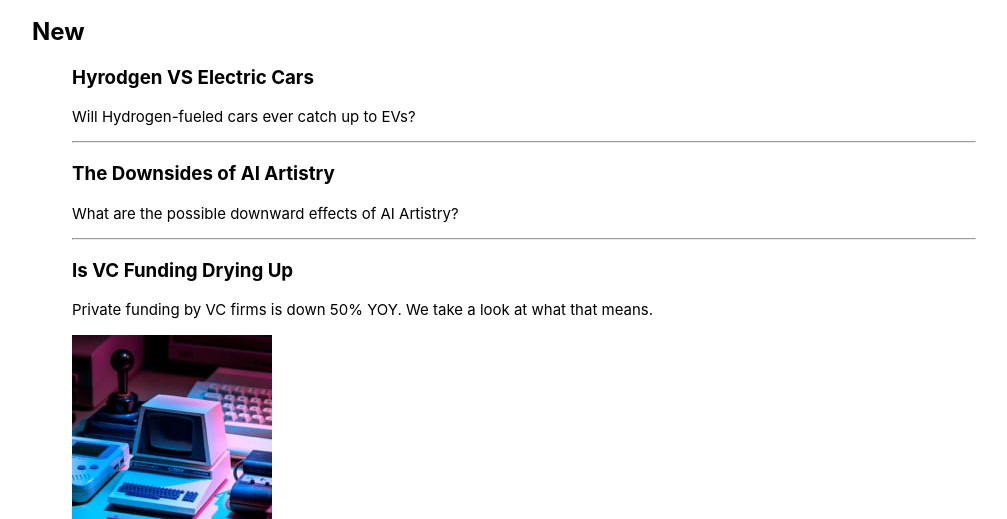
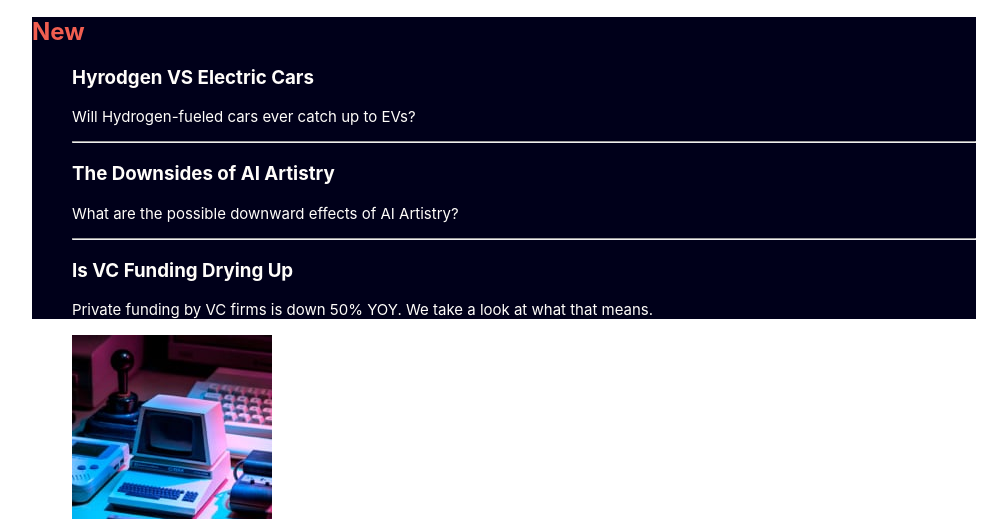
Before and after one commit to 3man75/news-homepage-main, a plain HTML site: page index.html in a window 1280 px wide. Shown: the part 658-1177 px from the top of the page, without its empty margins (136-1143 px from the left). Drawn offline with Linux system fonts and the light colour scheme.

Commit message:
commiting to css

```diff
--- a/style.css
+++ b/style.css
@@ -21,7 +21,6 @@ li {
   list-style: none;
 }
 
-/* Header */
 header {
   color: var(--primary-org);
   justify-content: space-between;
@@ -52,3 +51,14 @@ header {
     grid-row: 1/2;
     grid-column: 2/3;
 }
+.readMore {
+
+  background-color: var(--primary-org);
+}
+.blue {
+  background-color: var(--neu_drk_blue);
+  color: var(--neu_white);
+}
+#newsTitle {
+  color: var(--primary-red);
+}
```
